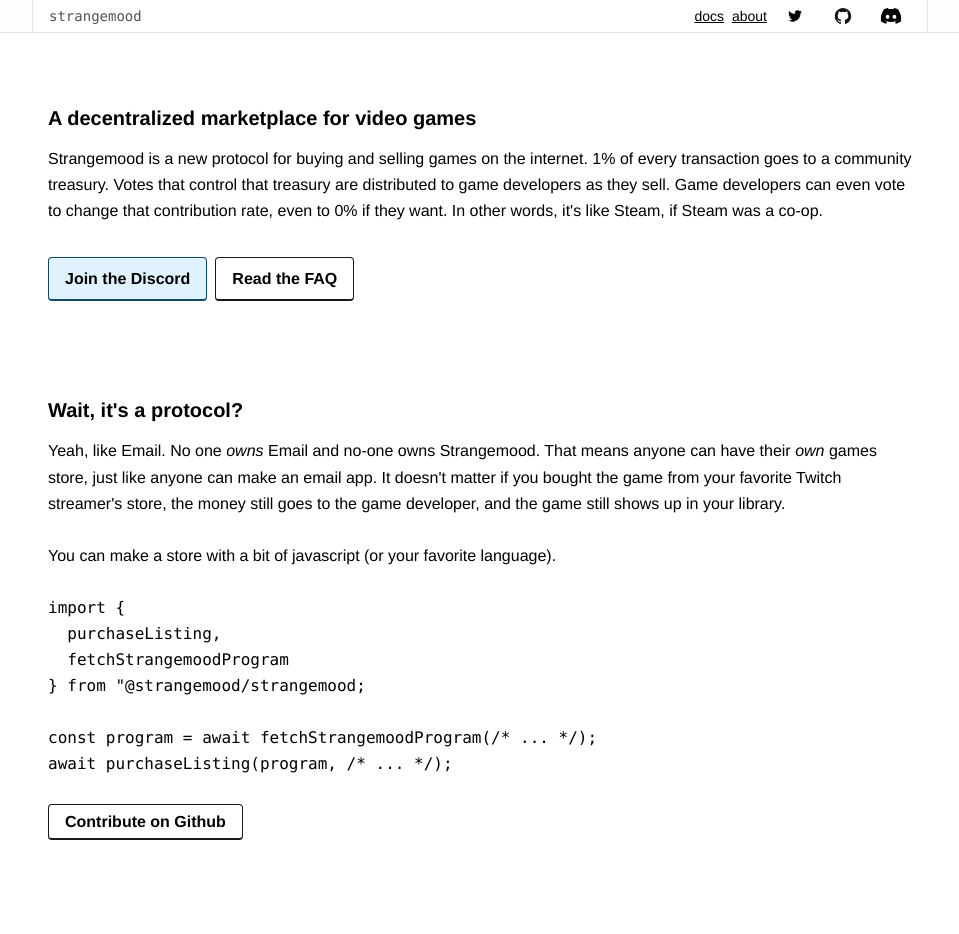
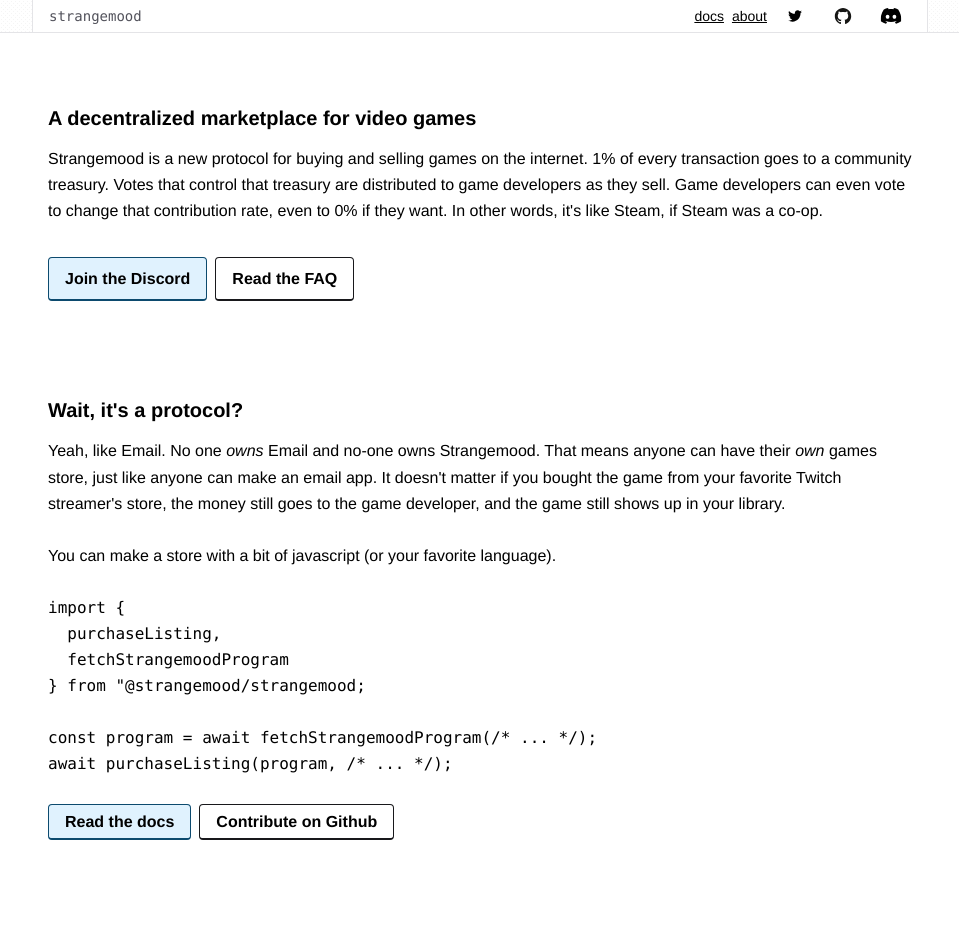
Before and after one commit to strangemoodfoundation/strangemood.org, a Next.js app: page / in a window 1280 px wide. Shown: the top 934 px of the page, without its empty margins (160-1119 px from the left). Built offline with nearby package versions, Linux system fonts and the light colour scheme.

Commit message:
add strangemood

```diff
--- a/pages/index.tsx
+++ b/pages/index.tsx
@@ -89,9 +89,9 @@
 `}</pre>
 
             <div className="mt-8">
-              {/* <PrimaryLink href="https://docs.strangemood.org" className="mr-2">
-              Read the docs [in-dev]
-            </PrimaryLink> */}
+              <PrimaryLink href="https://docs.strangemood.org" className="mr-2">
+                Read the docs
+              </PrimaryLink>
               <MinorLink href="https://github.com/strangemoodfoundation/strangemood">
                 Contribute on Github
               </MinorLink>
```
